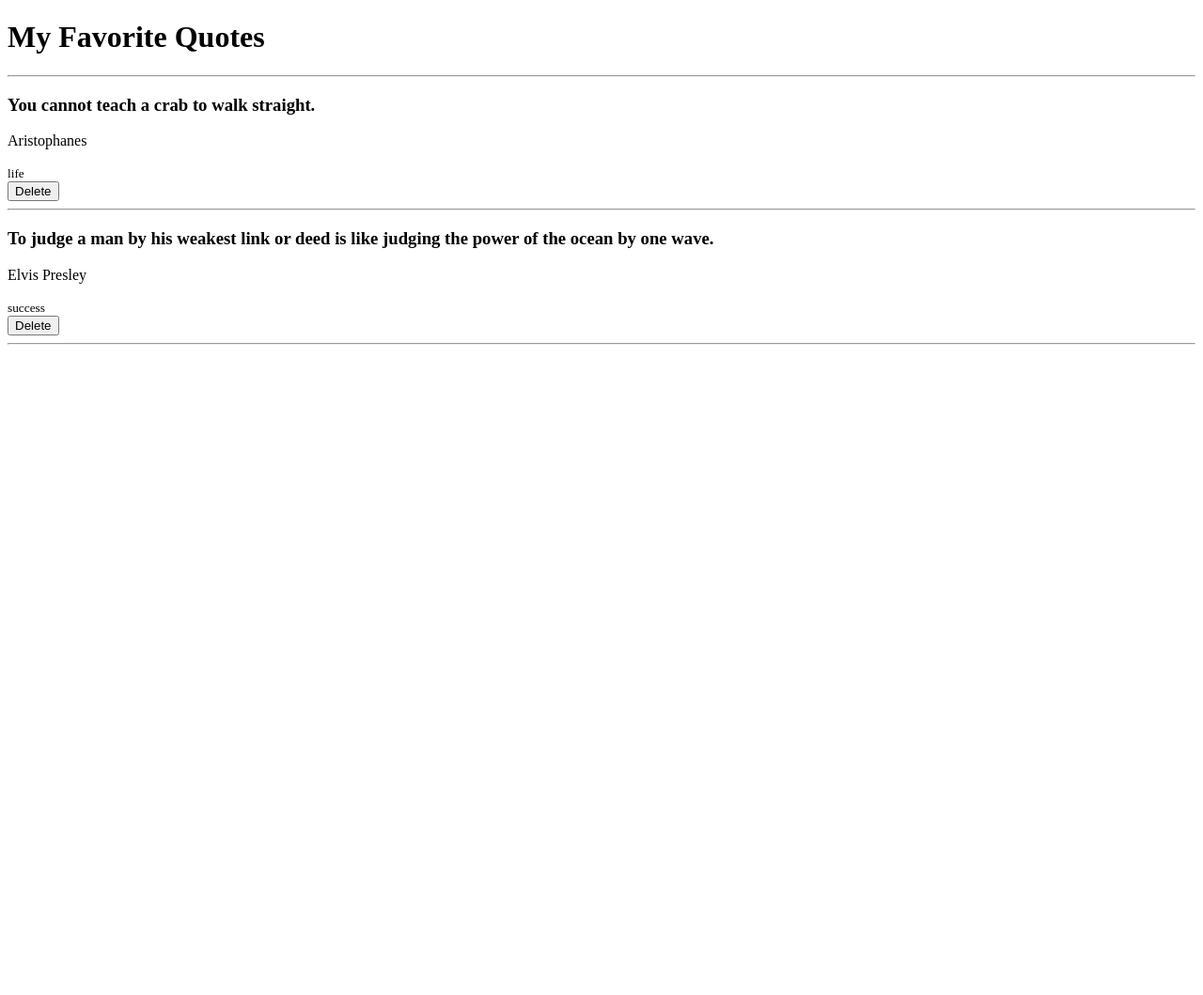
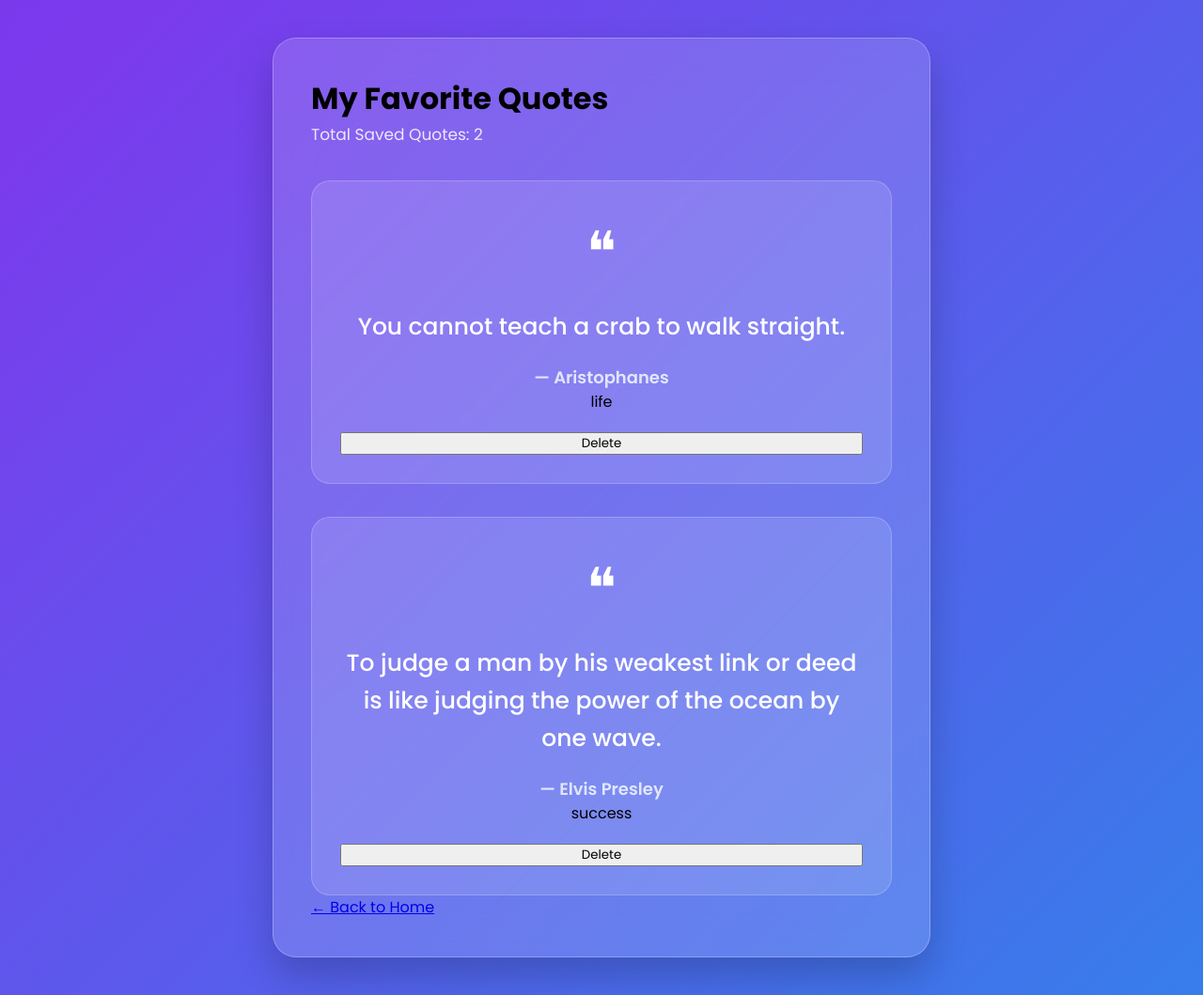
Before and after one commit to urwahkhalid00/AI-Quote-Generator, a Flask app: page /favorites in a window 1280 px wide. Shown: the whole page at 94% size. Before the commit the page ends 367 px from the top, so only its background shows below. Run offline with Flask 3, Linux system fonts and the light colour scheme; data comes from the database, SQL or seed files in the repository; both versions use the stored data as it was after the commit.

Commit message:
update commit

```diff
--- a/static/style.css
+++ b/static/style.css
@@ -814,3 +814,26 @@ option{
     transform:translateY(0);
 
 }
+
+
+.flash{
+
+    width:80%;
+    margin:20px auto;
+    padding:15px;
+    border-radius:10px;
+    text-align:center;
+    font-weight:600;
+}
+
+.success{
+
+    background:#d4edda;
+    color:#155724;
+}
+
+.warning{
+
+    background:#fff3cd;
+    color:#856404;
+}
--- a/templates/favorites.html
+++ b/templates/favorites.html
@@ -5,11 +5,35 @@
 
     <meta charset="UTF-8">
 
+    <meta name="viewport" content="width=device-width, initial-scale=1.0">
+
     <title>Favorite Quotes</title>
+
+    <link rel="stylesheet" href="{{ url_for('static', filename='style.css') }}">
+
+    <link rel="preconnect" href="https://fonts.googleapis.com">
+
+    <link rel="preconnect" href="https://fonts.gstatic.com" crossorigin>
+
+    <link href="https://fonts.googleapis.com/css2?family=Poppins:wght@300;400;500;600;700&display=swap"
+        rel="stylesheet">
 
 </head>
 
 <body>
+
+    <div class="container">
+
+        <div class="card">
+
+            <h1>My Favorite Quotes</h1>
+
+            <p class="subtitle">
+
+                Total Saved Quotes: {{ quotes|length }}
+
+            </p>
+
             {% with messages = get_flashed_messages(with_categories=true) %}
 
                 {% if messages %}
@@ -27,37 +51,80 @@
                 {% endif %}
 
             {% endwith %}
-    <h1>My Favorite Quotes</h1>
-
-    <hr>
 
             {% if quotes %}
 
                 {% for quote in quotes %}
 
-            <h3>{{ quote[1] }}</h3>
+                <div class="quote-box">
 
-            <p>{{ quote[2] }}</p>
+                    <div class="quote-icon">
 
-            <small>{{ quote[3] }}</small>
+                        ❝
+
+                    </div>
+
+                    <h2>
+
+                        {{ quote[1] }}
+
+                    </h2>
+
+                    <h3>
+
+                        — {{ quote[2] }}
+
+                    </h3>
+
+                    <span class="category-badge">
+
+                        {{ quote[3] }}
+
+                    </span>
+
                     <form action="{{ url_for('delete', id=quote[0]) }}" method="POST">
 
-                <button type="submit">
+                        <button class="delete-btn" type="submit">
 
                             Delete
 
                         </button>
 
                     </form>
-            <hr>
+
+                </div>
 
                 {% endfor %}
 
             {% else %}
 
-        <h2>No Favorite Quotes Yet</h2>
+                <div class="quote-box">
+
+                    <h2>
+
+                        No Favorite Quotes Yet
+
+                    </h2>
+
+                    <p>
+
+                        Save your first favorite quote from the home page.
+
+                    </p>
+
+                </div>
 
             {% endif %}
+
+            <a href="{{ url_for('home') }}" class="back-btn">
+
+                ← Back to Home
+
+            </a>
+
+        </div>
+
+    </div>
 
 </body>
 
```
Also changed, not shown: database.py (line endings or trailing spaces), quotes.db. Lines whose indentation alone changed are shown as unchanged.
